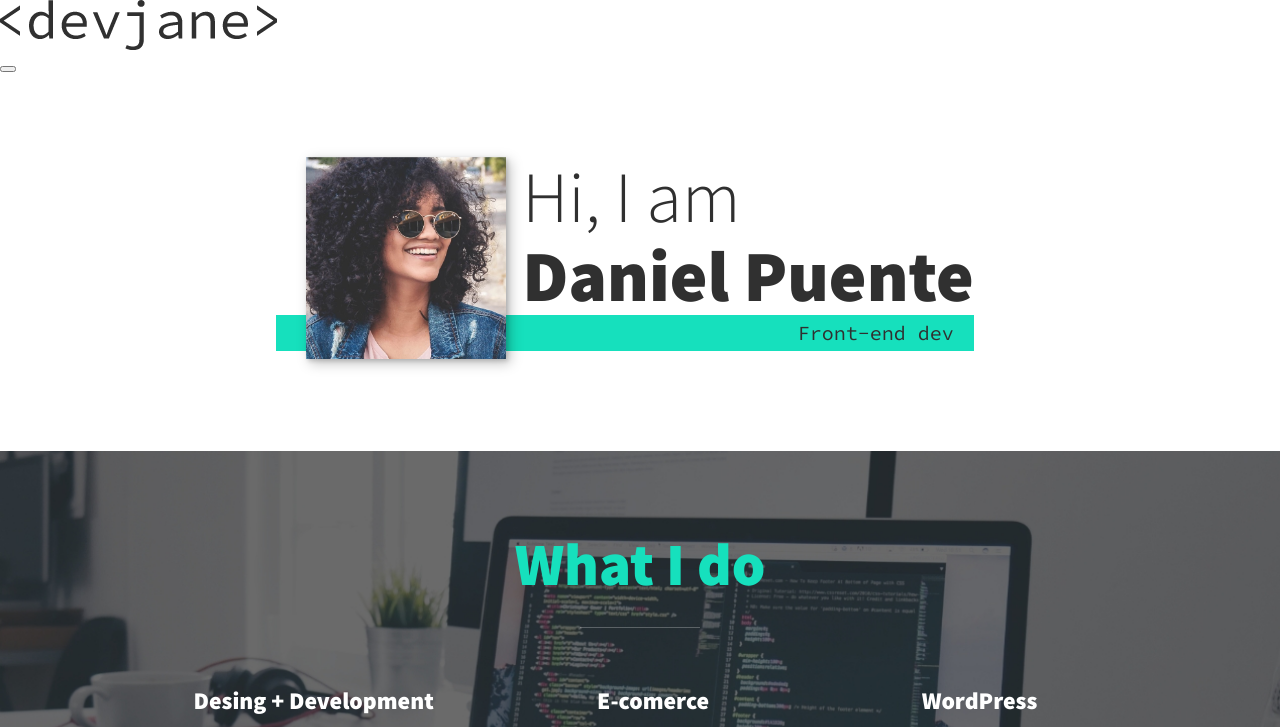
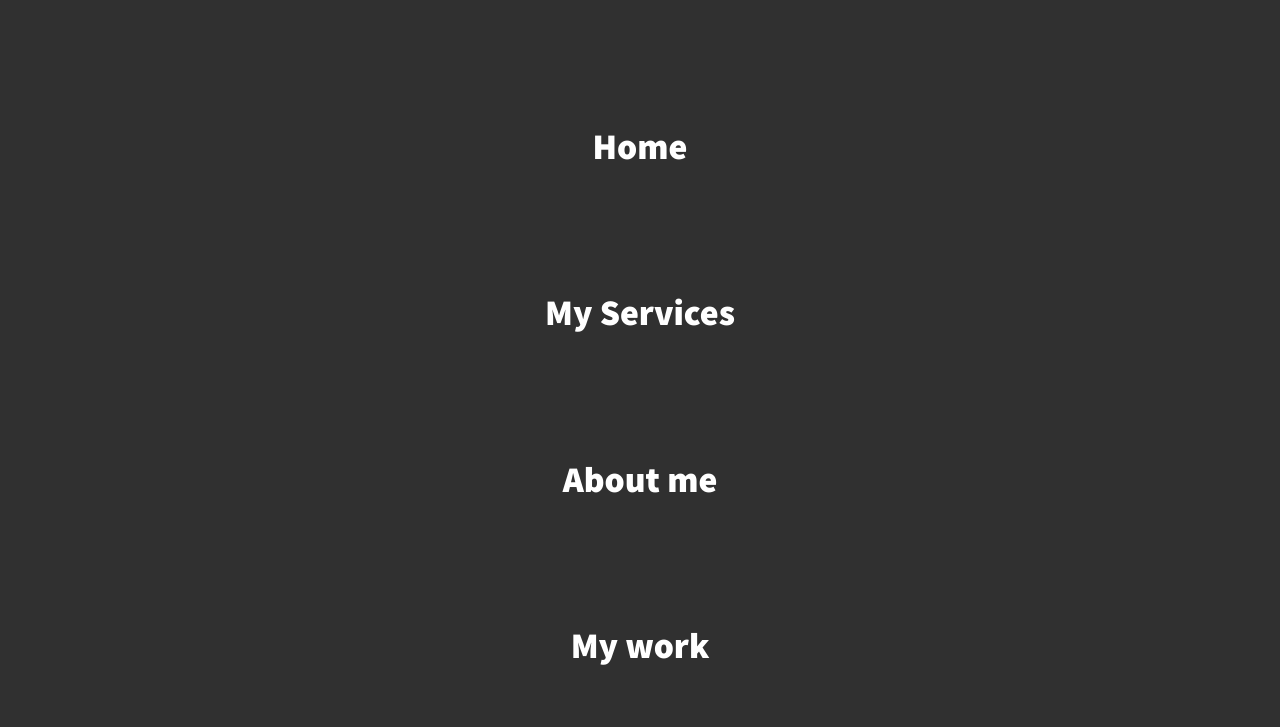
Before and after one commit to DanielJrPuente/PortfolioWeb, a website: page index.html in a window 1280 px wide. Shown: the top 727 px of the page. Drawn offline with nearby package versions, Linux system fonts and the light colour scheme.

Commit message:
Setting up the navigation styles

```diff
--- a/src/scss/header/_header.scss
+++ b/src/scss/header/_header.scss
@@ -1,3 +1,49 @@
-nav {
-    display: none;
+@use 'variables' as v;
+
+header {
+    display: flex;
+    justify-content: space-between;
+    padding: 1em;
 }
+
+.logo {
+    max-width: 100px;
+}
+
+.nav {
+    position: fixed;
+    background: v.$clr-dark;
+    color: v.$clr-light;
+    top: 0;
+    bottom: 0;
+    left: 0;
+    right: 0;
+    z-index: 100;
+
+    transform: translateX(0%);
+    transition: transform 250ms cubic-bezier(.5, 0, .5, 1);
+
+}
+
+
+.nav__list {
+    list-style: none;
+    display: flex;
+    height: 100%;
+    flex-direction: column;
+    justify-content: space-evenly;
+    align-items: center;
+    margin: 0;
+    padding: 0;
+}
+
+.nav__link {
+    color: inherit;
+    font-weight: v.$fw-bold;
+    font-size: v.$fs-h2;
+    text-decoration: none;
+}
+
+.nav__link:hover {
+    color: v.$clr-accent;
+}
```
Also changed, not shown: build/css/app.css.
